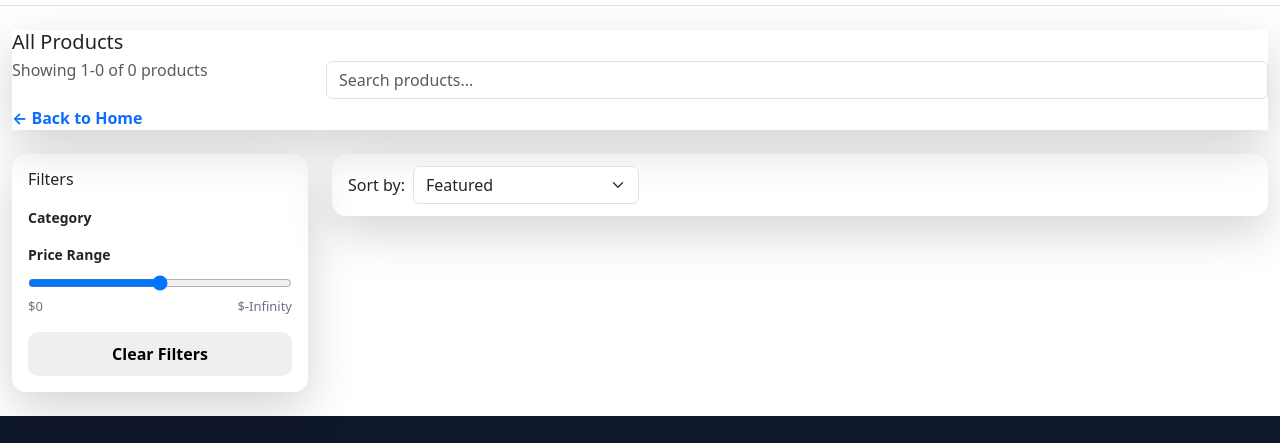
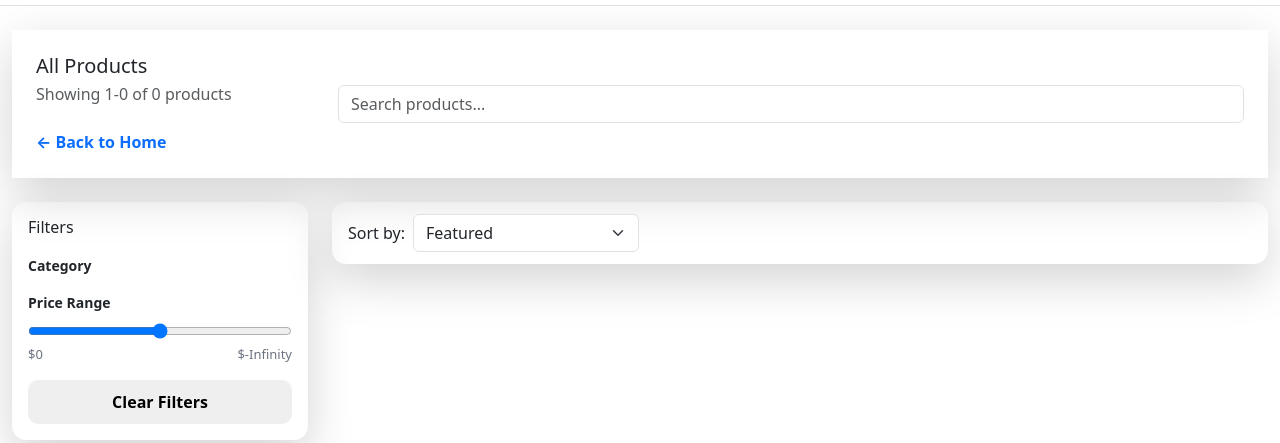
Before and after one commit to Eng-Ayman-Mohamed/Multi-Actor-E-commerce-System, a plain HTML site: page user/products/index.html in a window 1280 px wide. Shown: the part 54-497 px from the top of the page. Drawn offline with nearby package versions, Linux system fonts and the light colour scheme; some icons are missing.

Commit message:
edit the bugs in products page

```diff
--- a/user/products/css/style.css
+++ b/user/products/css/style.css
@@ -54,6 +54,7 @@
   display: flex;
   align-items: center;
   gap: 8px;
+  position: relative;
 }
 
 .sort-card {
--- a/user/products/index.html
+++ b/user/products/index.html
@@ -29,7 +29,7 @@
 
     <div class="container-fluid py-4">
 
-      <div class="products-header shadow-lg mb-4 d-flex justify-content-between flex-column flex-lg-row">
+      <div class="products-header shadow-lg mb-4 p-4 d-flex justify-content-between flex-column flex-lg-row">
         <div>
           <h5 class="mb-1">All Products</h5>
           <p class="mb-0 text-muted" id="productsCount"></p>
```
